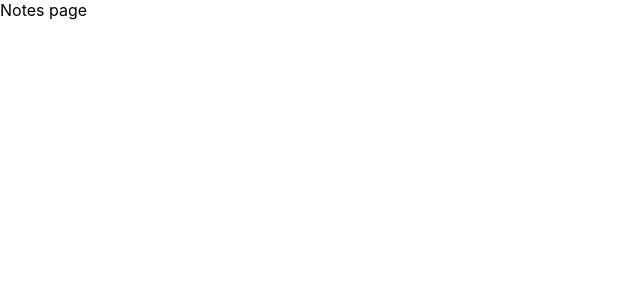
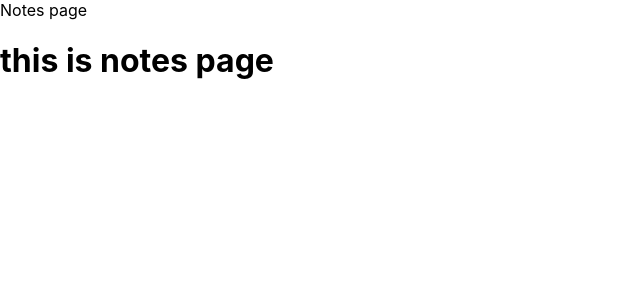
Before and after one commit to shawon122334/react-material-ui, a React (Create React App) app: page / in a window 1280 px wide. Shown: the top 300 px of the page, without its empty margins (0-640 px from the left). Built offline with nearby package versions, Linux system fonts and the light colour scheme.

Commit message:
others commit

```diff
--- a/src/pages/Create.js
+++ b/src/pages/Create.js
@@ -4,6 +4,7 @@ export default function Create() {
   return (
     <div>
       Create page
+      <h2>this is create page </h2>
     </div>
   )
 }
--- a/src/pages/Notes.js
+++ b/src/pages/Notes.js
@@ -4,6 +4,7 @@ export default function Notes() {
   return (
     <div>
       Notes page
+      <h1>this is notes page </h1>
     </div>
   )
 }
```
